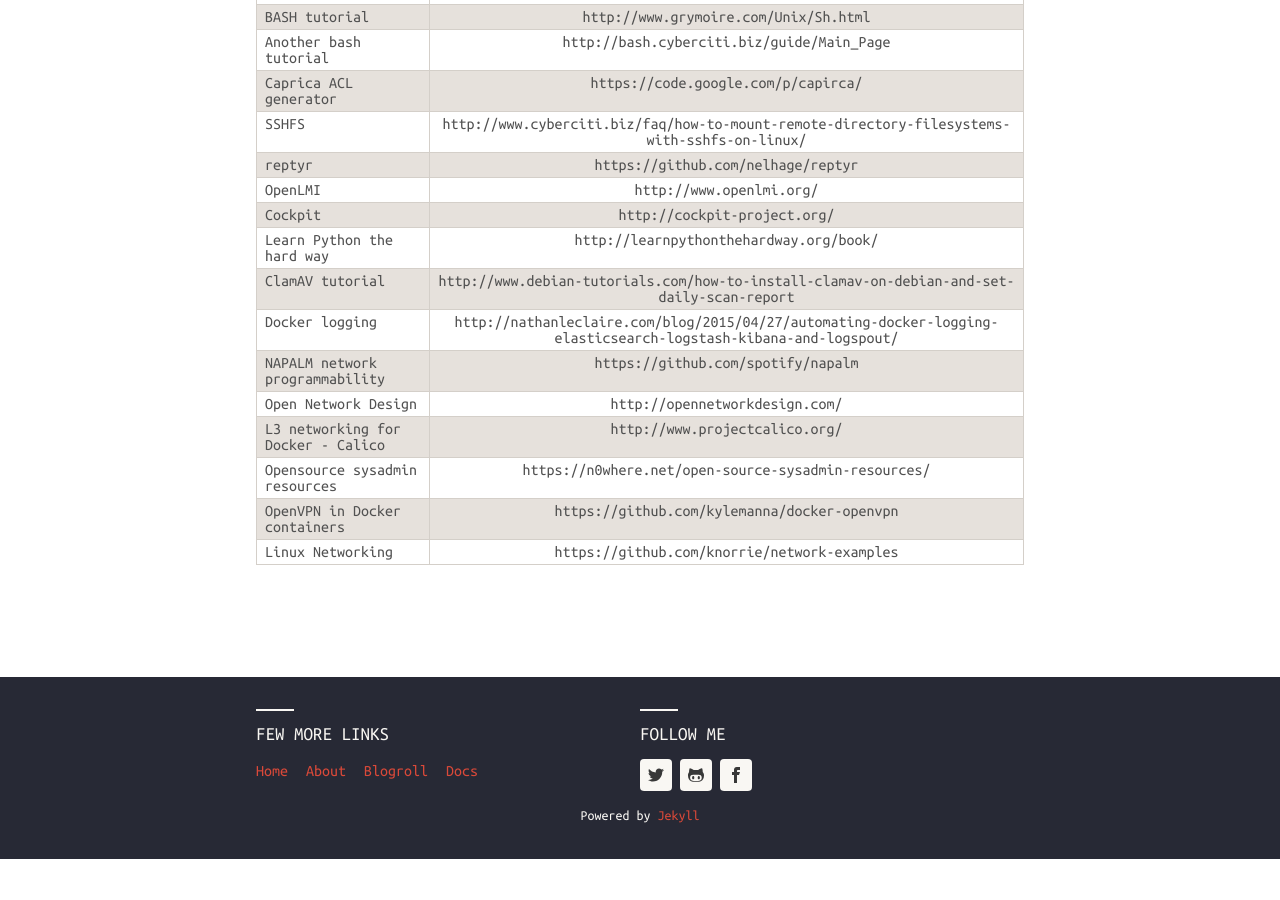
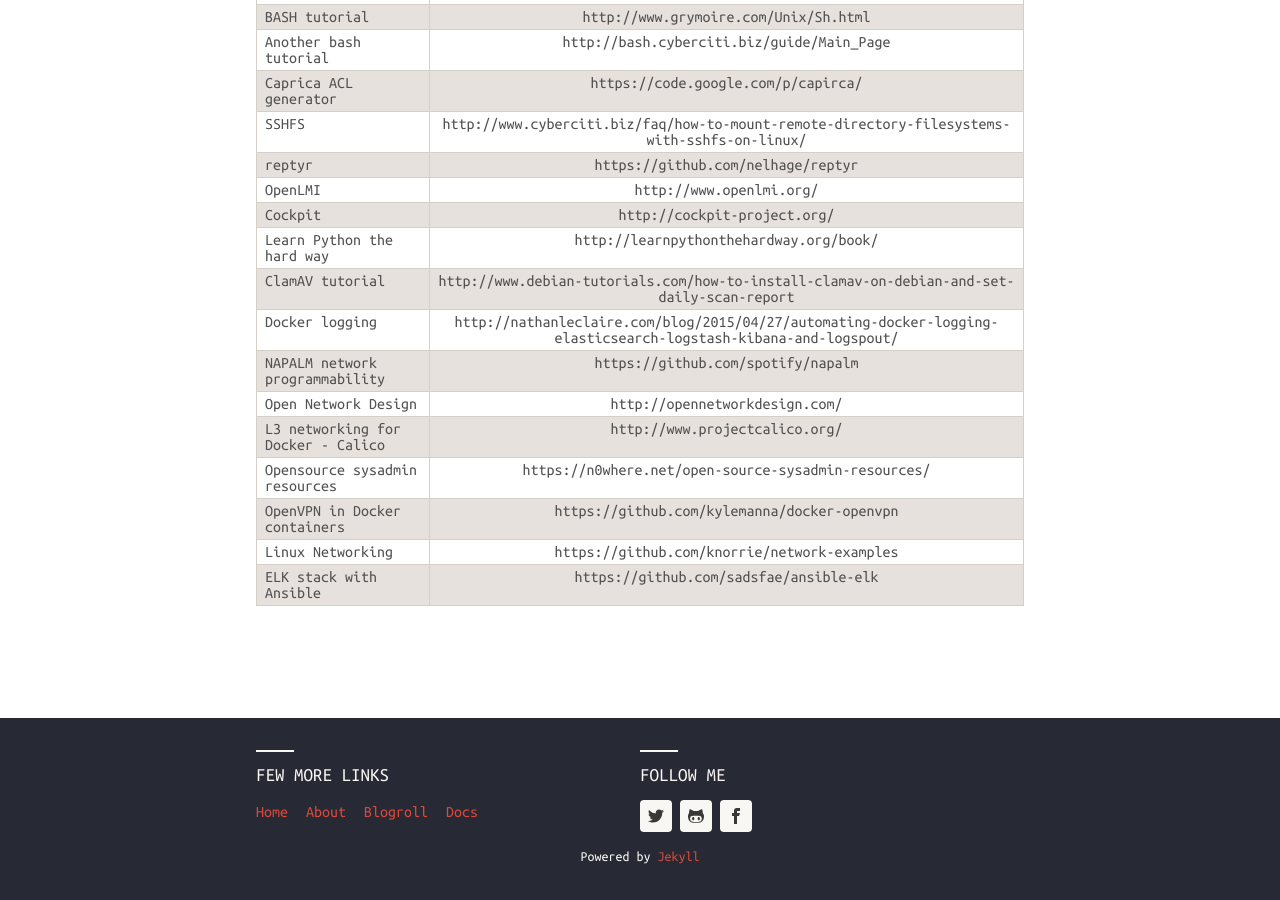
Before and after one commit to mcornea/mcornea.github.io, a Jekyll site: the page built from docs.md, in a window 1280 px wide and 900 px high, scrolled down 989 px. Built offline with Jekyll 4.4.1, drawn with Linux system fonts in a browser that asks for light colours; nearby versions of some CDN libraries; before the commit the page ends 1848 px from its top, so only the background shows below that.

Commit message:
added elk stack to the docs

```diff
--- a/docs.md
+++ b/docs.md
@@ -40,3 +40,4 @@
 |       Opensource sysadmin resources                       | https://n0where.net/open-source-sysadmin-resources/                           |
 |       OpenVPN in Docker containers                        | https://github.com/kylemanna/docker-openvpn                                   |
 |       Linux Networking                                    | https://github.com/knorrie/network-examples                                   |
+|       ELK stack with Ansible                              | https://github.com/sadsfae/ansible-elk                                        |
```
